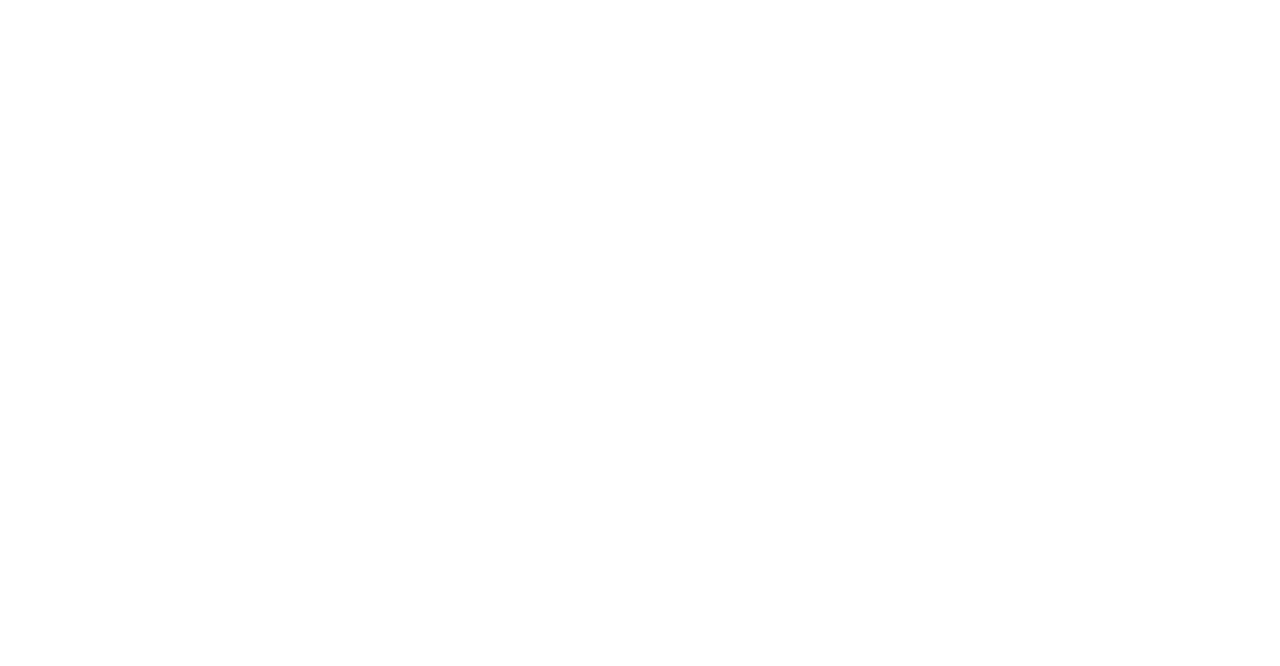
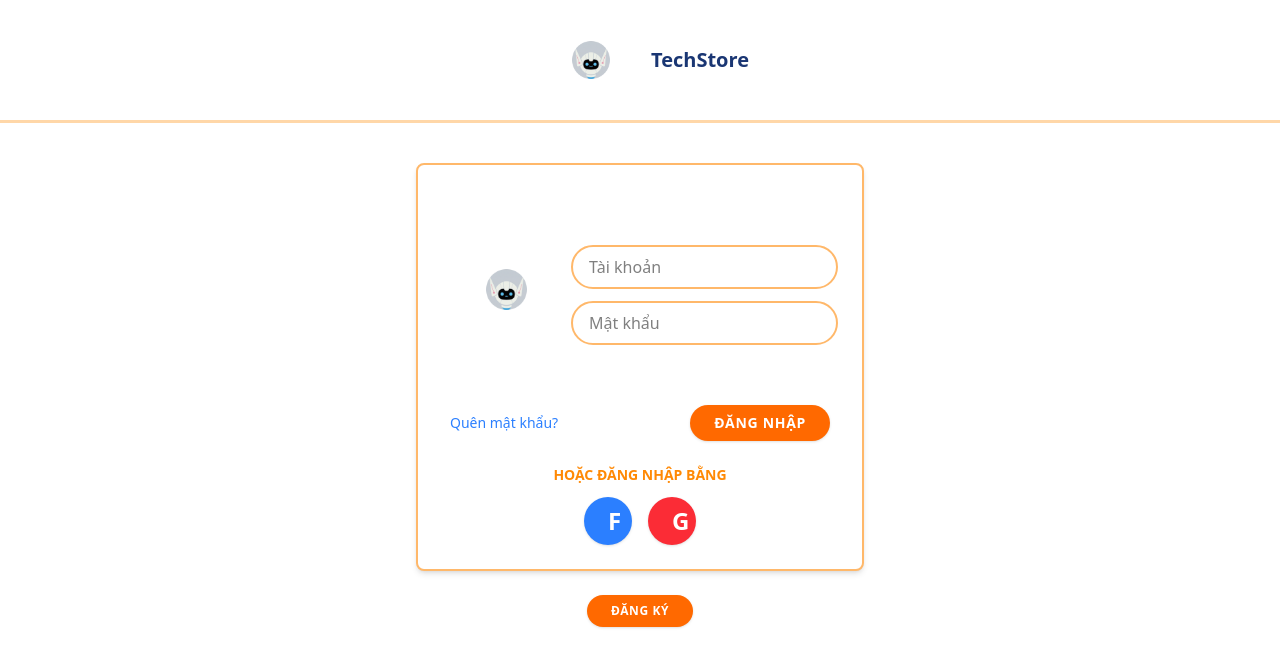
Before and after one commit to hoangyennewit/Techmart-multi-branch-ecommerce, a React app in the folder frontend/: page /login in a window 1280 px wide. Before the commit this address had no page. Shown: the top 666 px of the page. Built offline with nearby package versions, Linux system fonts and the light colour scheme; the HTML template or start-up script is replaced by a standard one.

Commit message:
giao diện trang đăng nhập

```diff
--- a/frontend/src/components/Header.tsx
+++ b/frontend/src/components/Header.tsx
@@ -1,7 +1,9 @@
 import { Search, ShoppingCart, Bell, Mail} from "lucide-react";
 import { Logo } from "./common/Logo";
+import {useNavigate} from "react-router-dom";
 
 export const Header = () => {
+    const navigate = useNavigate();
     return (
         <header className="w-full bg-white border-b border-orange-200 shadow-sm">
             <div className="container px-10 py-2 flex items-center justify-between gap-5">
@@ -34,7 +36,12 @@
                         <ShoppingCart className="w-7 h-7 text-gray-600 hover:text-gray-800" />
                     </div>
                     <div>
-                        <button className="bg-[#ee3124] text-white font-bold px-6 py-2 rounded-full text-xs hover:bg-orange-600 transition-all whitespace-nowrap shadow-sm uppercase tracking-wider">
+                        <button
+                            className="bg-[#ee3124] text-white font-bold px-6 py-2 rounded-full
+                            text-xs hover:bg-green-600 transition-all whitespace-nowrap shadow-sm
+                            uppercase tracking-wider"
+                            onClick={() => navigate("/login")}
+                        >
                             Đăng nhập
                         </button>
                     </div>
--- /dev/null
+++ b/frontend/src/features/auth/pages/LoginPage.tsx
@@ -0,0 +1,63 @@
+import {useNavigate} from "react-router-dom";
+import { Logo } from "../../../components/common/Logo";
+import logostore from "@/assets/logos/Icon-Logo.png";
+export const LoginPage = () => {
+    const navigate = useNavigate();
+    return (
+        <div>
+            <div onClick ={() => navigate("/")}
+            className="flex items-center justify-center bg-white-100
+            border-b-3 border-orange-200">
+                <Logo />
+                {/* Add your login form here */}
+            </div>
+            <div className="max-w-md mx-auto mt-10 p-6 bg-white rounded-lg border-orange-300 border-2 shadow-md">
+                <section className="flex items-center">
+                    <div className="flex items-center justify-center w-1/2">
+                        <img src={logostore} alt="Logo" className="h-[200px] object-contain" />
+                    </div>
+                    <div className="flex flex-col gap-3 mt-3">
+                        <input type="email" placeholder="Tài khoản" className="border-2 border-orange-300 rounded-full py-2 px-4 focus:outline-none focus:ring-2 focus:ring-blue-500"/>
+                        <input type="password" placeholder="Mật khẩu" className="border-2 border-orange-300 rounded-full py-2 px-4 focus:outline-none focus:ring-2 focus:ring-blue-500"/>
+                    </div>
+                </section>
+                <div className="flex items-center justify-between mt-4 px-2">
+                    <a
+                        href="#"
+                        className="text-sm text-blue-500 hover:underline"
+                    >
+                        Quên mật khẩu?
+                    </a>
+
+                    <button
+                        className="bg-orange-500 text-white font-bold px-6 py-2 rounded-full text-sm
+                        hover:bg-orange-600 transition-all shadow-sm uppercase tracking-wider"
+                        onClick={() => navigate("/")}
+                    >
+                        ĐĂNG NHẬP
+                    </button>
+                </div>
+
+                <div>
+                    <h2 className="text-sm text-center mt-6 text-orange-400 font-bold">HOẶC ĐĂNG NHẬP BẰNG</h2>
+                    <div className="flex items-center justify-center gap-4 mt-3">
+                        <button className="bg-blue-500 text-white font-bold px-6 py-2 rounded-full hover:bg-blue-600 transition-all whitespace-nowrap shadow-sm uppercase tracking-wider w-12 h-12 text-2xl">
+                            F
+                        </button>
+                        <button className="bg-red-500 text-white font-bold px-6 py-2 rounded-full hover:bg-red-600 transition-all whitespace-nowrap shadow-sm uppercase tracking-wider w-12 h-12 text-2xl">
+                            G
+                        </button>
+                    </div>
+                </div>
+            </div>
+            <div className="flex items-center justify-center gap-4 mt-6">
+                <button className="bg-orange-500 text-white font-bold px-6 py-2 rounded-full text-xs hover:bg-green-600 transition-all whitespace-nowrap shadow-sm uppercase tracking-wider"
+                onClick={() => navigate("/register")}
+                >
+                    ĐĂNG KÝ
+                </button>
+            </div>
+        </div>
+
+    );
+}
--- a/frontend/src/features/home/components/FeaturedProducts.tsx
+++ b/frontend/src/features/home/components/FeaturedProducts.tsx
@@ -1,3 +1,4 @@
+import {useNavigate} from "react-router-dom";
 import { ProductCard } from "../../../components/product/ProductCard";
 const fakeproducts = [
     {
@@ -74,13 +75,17 @@
     }
 ];
 export const FeaturedProducts = () => {
+    const navigate = useNavigate();
     return (
         <section>
             <div>
                 <h2 className="text-xl font-bold text-center text-amber-50 bg-orange-600 p-3 px-20 max-w-xl
                 transition-all whitespace-nowrap shadow-sm uppercase rounded-r-full">Sản phẩm nổi bật</h2>
             </div>
-            <div className="grid grid-cols-2 md:grid-cols-4 gap-10 mt-5 px-40">
+            <div
+                key={fakeproducts[0].id}
+                onClick={() => navigate(`/products/${fakeproducts[0].id}`)}
+                className="grid grid-cols-2 md:grid-cols-4 gap-10 mt-5 px-40">
                 {fakeproducts.map((item) => (
                     <ProductCard key={item.id} product={item} />
                 ))}
--- /dev/null
+++ b/frontend/src/features/products/pages/ProductDetail.tsx
@@ -0,0 +1,9 @@
+import {useParams} from "react-router-dom";
+export const ProductDetail = () => {
+    const {id} = useParams();
+    return (
+        <div>
+            <h1>Product Detail Page</h1>
+        </div>
+    );
+};
--- a/frontend/src/routes/index.tsx
+++ b/frontend/src/routes/index.tsx
@@ -1,10 +1,14 @@
 import {BrowserRouter, Routes, Route} from "react-router-dom";
 import {HomePage} from "../features/home/pages/Homepage";
+import {ProductDetail} from "../features/products/pages/ProductDetail";
+import {LoginPage} from "../features/auth/pages/LoginPage";
 export const AppRoutes = () => {
     return (
         <BrowserRouter>
             <Routes>
                 <Route path="/" element={<HomePage/>}/>
+                <Route path="/login" element={<LoginPage/>}/>
+                <Route path="/products/:id" element={<ProductDetail/>}/>
             </Routes>
         </BrowserRouter>
     );
```
